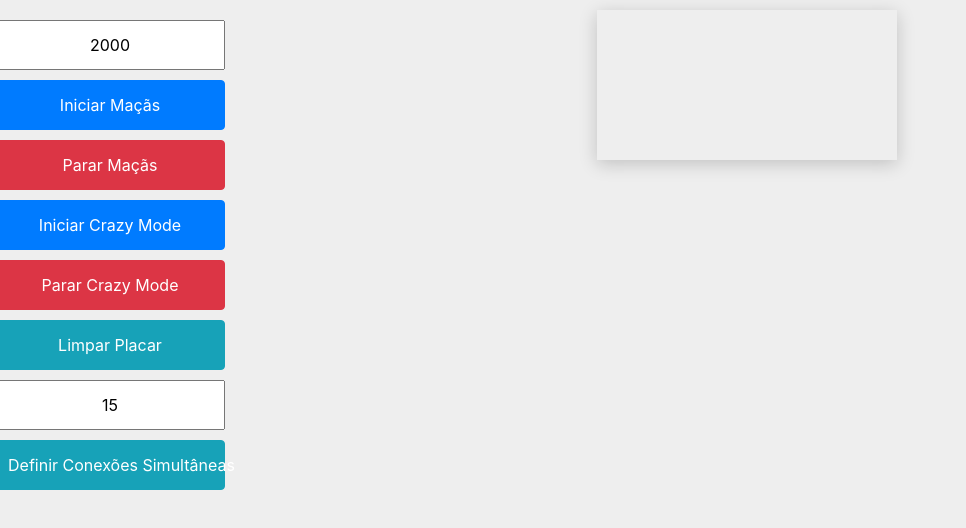
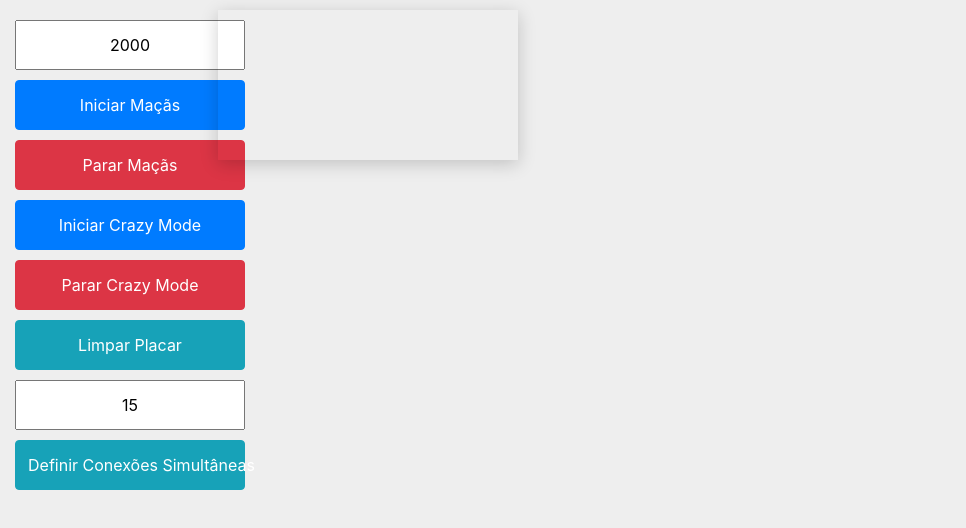
Before and after one commit to LuizCowBTF/SnakeGameJovensGenios, a website: page playground/game-admin.html in a window 1280 px wide. Shown: the whole page, without its empty margins (0-966 px from the left). Drawn offline with nearby package versions, Linux system fonts and the light colour scheme; no server answers.

Commit message:
acerto css 9

```diff
--- a/playground/game-admin.html
+++ b/playground/game-admin.html
@@ -24,7 +24,7 @@
                 -webkit-box-shadow: 0px 4px 17px 0px rgba(0,0,0,0.19);
                 -moz-box-shadow: 0px 4px 17px 0px rgba(0,0,0,0.19);
                 box-shadow: 0px 4px 17px 0px rgba(0,0,0,0.19);
-                margin: 0px 10px 0px 10px;
+                margin: 0px 0px 0px 0px;
                 display: inline-block;
                 vertical-align: top;
             }
@@ -78,7 +78,7 @@
             <div class="col-2 text-center" id="admin">
                 <style>
                     #admin {
-                        padding: 0px 0px 0px 10px;
+                        padding: 0px 0px 0px 30px;
                     }
                     #admin input,
                     #admin button {
@@ -108,7 +108,7 @@
                     <button type="button" class="btn btn-info" onclick="setMaxConcurrentConnections()">Definir Conexões Simultâneas</button><br>
                 </div>
             </div>
-            <div class="col-10 text-center">
+            <div class="col-10 text-left">
                 <canvas id="game-canvas"></canvas>
                 <table id="score-table"></table>
             </div>
```
